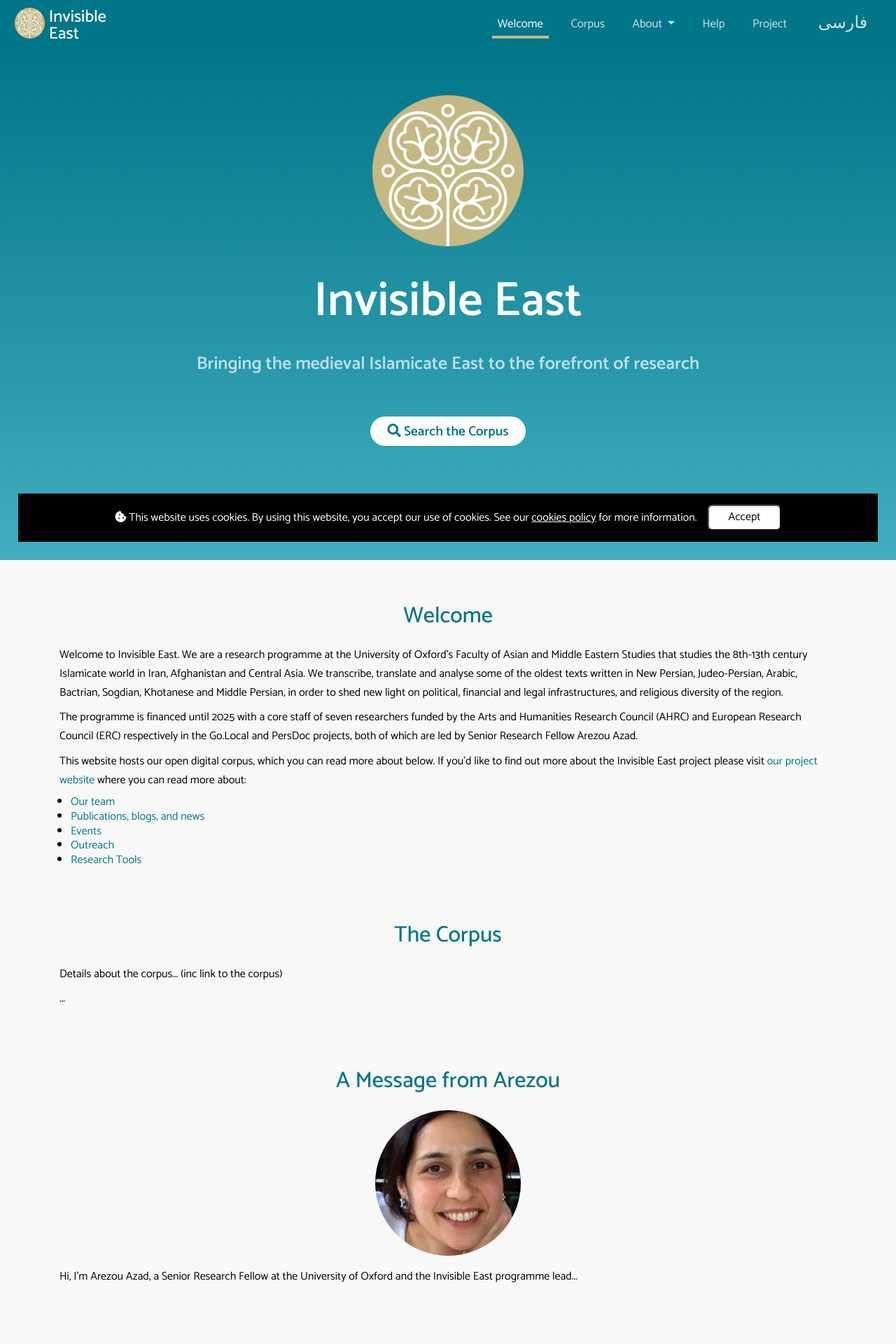
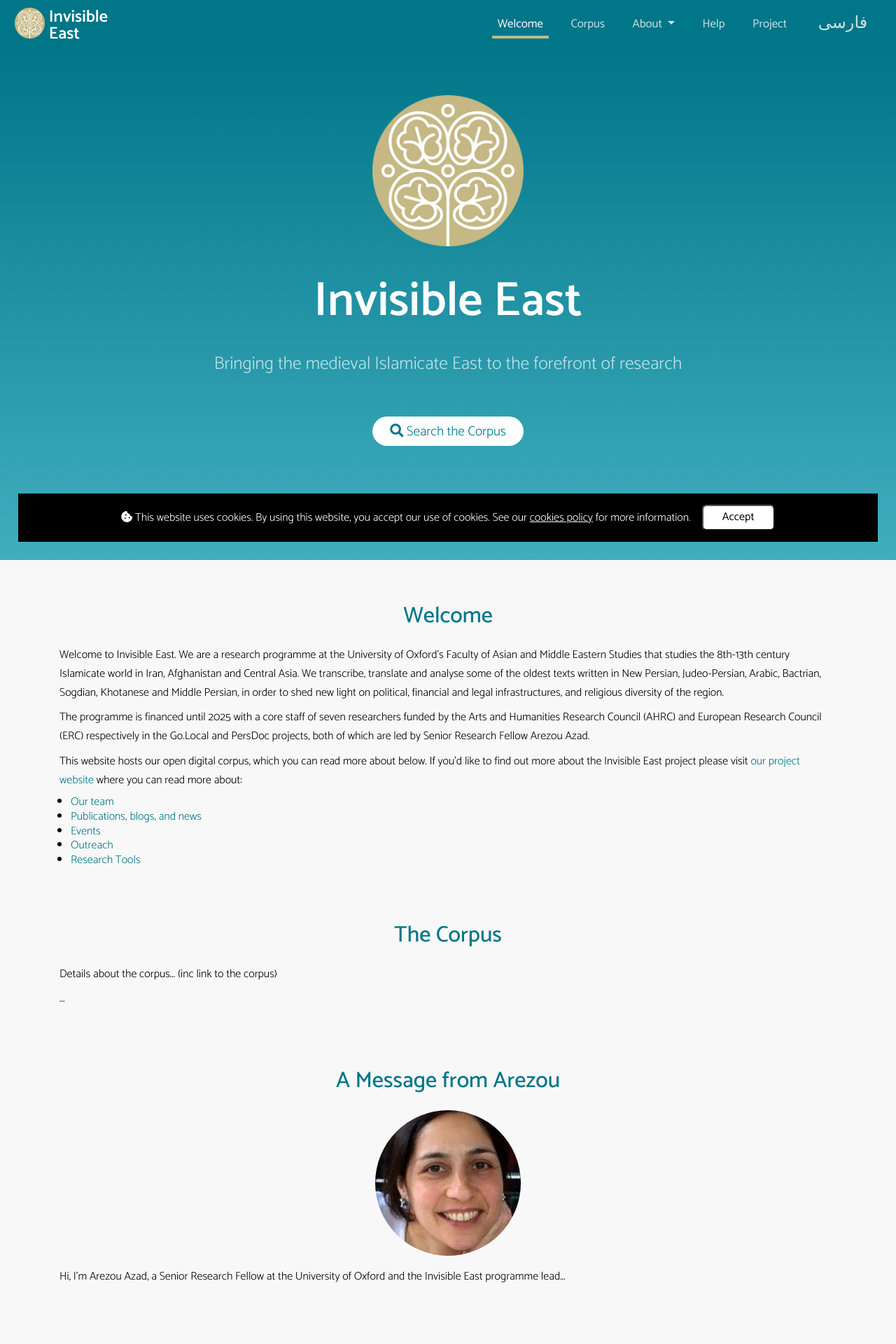
Before and after one commit to invisibleeast/invisible-east-website, a Django app: page / in a window 1280 px wide. Shown: the top 1920 px of the page at 70% size. Run offline with Django 4.2, Linux system fonts and the light colour scheme; parts of the project's set-up code (start-up, migrations or seed data) failed here and were passed over.

Commit message:
fixed font issue and collapsible admin sections

```diff
--- a/django/core/static/css/custom.css
+++ b/django/core/static/css/custom.css
@@ -6,7 +6,7 @@ html, body {
     background: #F8F8F8;
     color: black;
     margin: 0;
-    font-weight: 400;
+    font-weight: 300;
 }
 
 a,
@@ -38,7 +38,7 @@ h1 img {
 
 h1 div {
     display: inline-block;
-    font-weight: 500;
+    font-weight: 600;
 }
 
 h2 {
@@ -385,7 +385,6 @@ main section {
     background-image: linear-gradient(180deg, #007688, #41aebf);
     color: white;
     text-align: center;
-    font-weight: 700;
 }
 
 #welcome-banner-icon {
@@ -397,10 +396,10 @@ main section {
 #welcome-banner-title {
     color: white;
     margin: 1em 0;
+    font-weight: 600;
 }
 
 #welcome-banner-tagline {
-    font-weight: 700;
     opacity: 0.7;
 }
 
@@ -425,7 +424,6 @@ main section {
     font-size: 2em;
     opacity: 0.7;
     display: block;
-    cursor: pointer;
     animation: MoveUpDown 2s linear infinite;
 }
 
--- a/django/core/templates/base.html
+++ b/django/core/templates/base.html
@@ -21,7 +21,17 @@
         <!-- Google Fonts -->
         <link rel="preconnect" href="https://fonts.googleapis.com">
         <link rel="preconnect" href="https://fonts.gstatic.com" crossorigin>
-        <link href="https://fonts.googleapis.com/css2?family=Catamaran:wght@300;400;500;600&display=swap" rel="stylesheet">
+        <!--
+            The following <link> including multiple font weights in 1 link currently breaks in Firefox,
+            so had to separate into multiple links (1 per weight) as a temporary workaround until this
+            is fixed for this Catamaran font. See: https://github.com/google/fonts/issues/4288
+        -->
+        <!-- <link href="https://fonts.googleapis.com/css2?family=Catamaran:wght@300;400;500;600;700&display=swap" rel="stylesheet"> -->
+        <link href="https://fonts.googleapis.com/css2?family=Catamaran:wght@300&display=swap" rel="stylesheet">
+        <link href="https://fonts.googleapis.com/css2?family=Catamaran:wght@400&display=swap" rel="stylesheet">
+        <link href="https://fonts.googleapis.com/css2?family=Catamaran:wght@500&display=swap" rel="stylesheet">
+        <link href="https://fonts.googleapis.com/css2?family=Catamaran:wght@600&display=swap" rel="stylesheet">
+        <link href="https://fonts.googleapis.com/css2?family=Catamaran:wght@700&display=swap" rel="stylesheet">
 
         <!-- Font Awesome -->
         <link rel="stylesheet"
```
Also changed, not shown: django/researchdata/admin.py (+18 -7 lines), django/researchdata/migrations/0001_initial.py.
